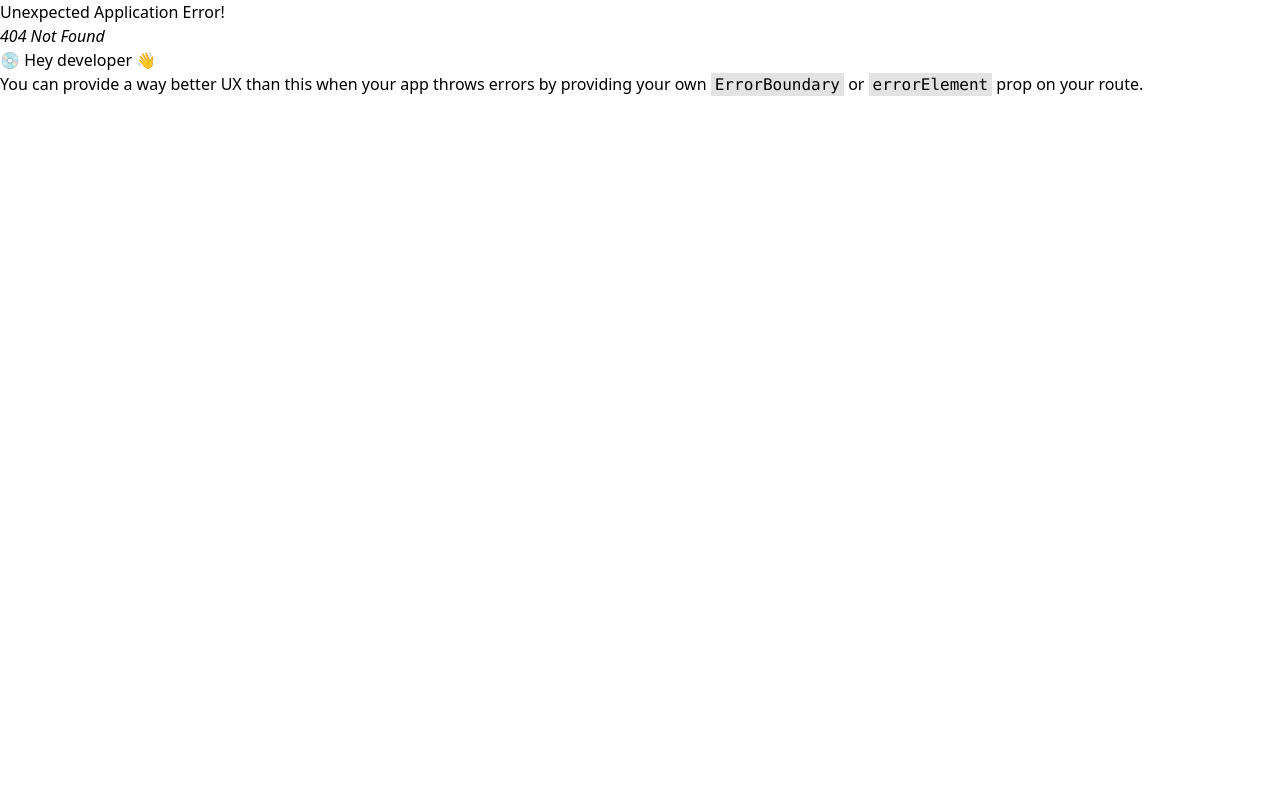
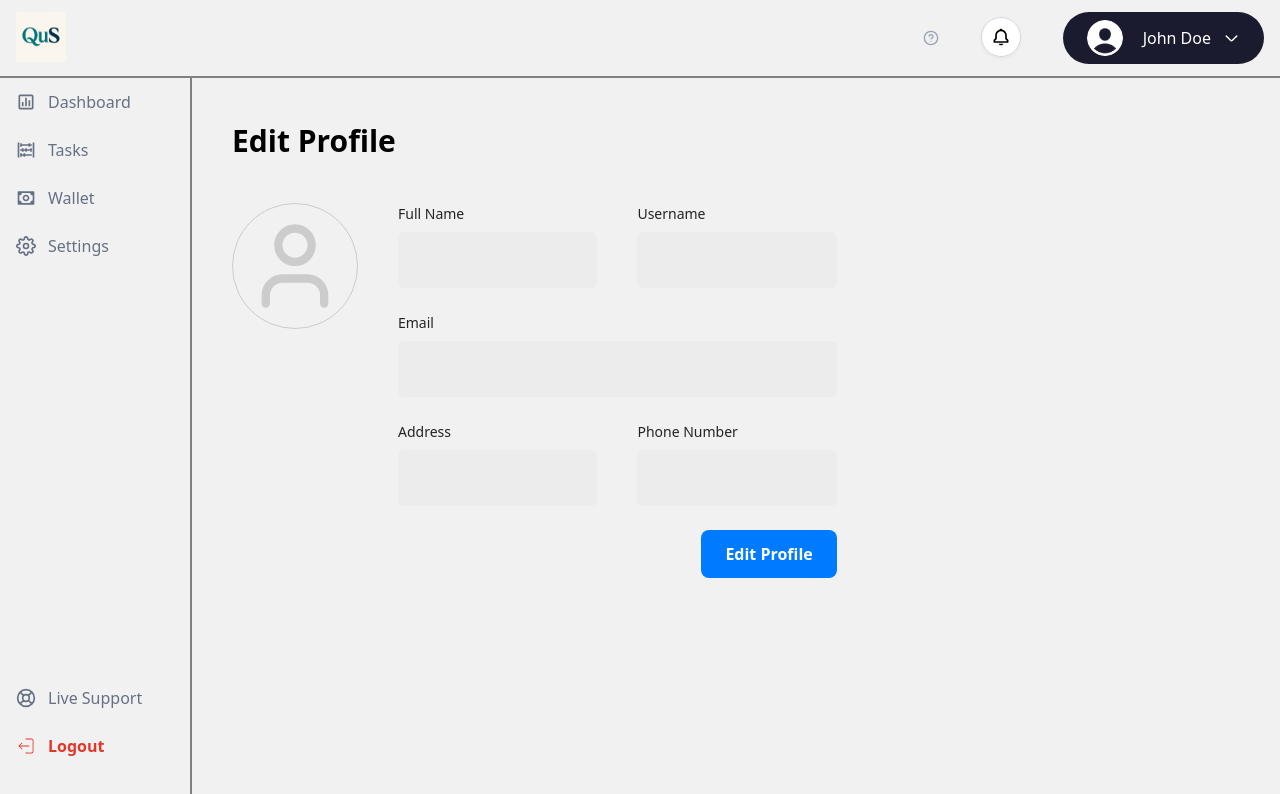
Before and after one commit to Frokesy/qus, a React (Vite) app: page /settings/edit-profile in a window 1280 px wide. Before the commit this address had no page. Shown: the top 794 px of the page. Built offline with nearby package versions, Linux system fonts and the light colour scheme.

Commit message:
designed edit profile page

```diff
--- a/src/App.tsx
+++ b/src/App.tsx
@@ -8,6 +8,7 @@ import Tasks from "./pages/tasks";
 import Settings from "./pages/settings";
 import Profile from "./pages/profile";
 import ChangePassword from "./pages/settings/change-password";
+import EditProfile from "./pages/settings/edit-profile";
 
 const App = () => {
   const router = createBrowserRouter([
@@ -19,6 +20,7 @@ const App = () => {
     { path: "/settings", element: <Settings /> },
     { path: "/profile", element: <Profile /> },
     { path: "/settings/change-password", element: <ChangePassword /> },
+    { path: "/settings/edit-profile", element: <EditProfile /> },
   ]);
 
   return (
--- a/src/pages/auth/signup/index.tsx
+++ b/src/pages/auth/signup/index.tsx
@@ -34,7 +34,7 @@ const Signup = () => {
 
         <div className="space-y-6 mt-6 lg:w-auto w-[100%]">
           <div className="flex flex-col space-y-2 lg:w-[25vw]">
-            <label htmlFor="email" className="text-[14px] text-[#232323]">
+            <label htmlFor="name" className="text-[14px] text-[#232323]">
               Full Name
             </label>
             <input
--- /dev/null
+++ b/src/pages/settings/edit-profile/index.tsx
@@ -0,0 +1,84 @@
+import { User } from "lucide-react";
+import MainContainer from "../../../components/containers/MainContainer";
+
+const EditProfile = () => {
+  return (
+    <MainContainer>
+      <h1 className="text-[30px] font-semibold">Edit Profile</h1>
+
+      <div className="flex space-x-10 w-[60%] mt-10">
+        <div className="flex items-start">
+          <div className="border border-[#ccc] p-3 rounded-full">
+            <User size={100} color="#ccc" />
+          </div>
+        </div>
+        <div className="space-y-6 w-[100%]">
+          <div className="flex justify-between space-x-10 w-[100%]">
+            <div className="flex flex-col space-y-2 lg:w-[50%]">
+              <label htmlFor="name" className="text-[14px] text-[#232323]">
+                Full Name
+              </label>
+              <input
+                type="text"
+                id="name"
+                className="outline-none bg-[#ececec] rounded-md p-4 w-full"
+              />
+            </div>
+            <div className="flex flex-col space-y-2 lg:w-[50%]">
+              <label htmlFor="username" className="text-[14px] text-[#232323]">
+                Username
+              </label>
+              <input
+                type="text"
+                id="username"
+                className="outline-none bg-[#ececec] rounded-md p-4 w-full"
+              />
+            </div>
+          </div>
+
+          <div className="flex flex-col space-y-2 lg:w-[100%]">
+            <label htmlFor="email" className="text-[14px] text-[#232323]">
+              Email
+            </label>
+            <input
+              type="email"
+              id="email"
+              className="outline-none bg-[#ececec] rounded-md p-4 w-full"
+            />
+          </div>
+
+          <div className="flex justify-between space-x-10">
+            <div className="flex flex-col space-y-2 lg:w-[50%]">
+              <label htmlFor="address" className="text-[14px] text-[#232323]">
+                Address
+              </label>
+              <input
+                type="text"
+                id="address"
+                className="outline-none bg-[#ececec] rounded-md p-4 w-full"
+              />
+            </div>
+            <div className="flex flex-col space-y-2 lg:w-[50%]">
+              <label htmlFor="phone" className="text-[14px] text-[#232323]">
+                Phone Number
+              </label>
+              <input
+                type="text"
+                id="phone"
+                className="outline-none bg-[#ececec] rounded-md p-4 w-full"
+              />
+            </div>
+          </div>
+
+          <div className="flex justify-end">
+            <button className="bg-[#007bff] text-white px-6 py-3 font-semibold rounded-lg">
+              Edit Profile
+            </button>
+          </div>
+        </div>
+      </div>
+    </MainContainer>
+  );
+};
+
+export default EditProfile;
--- a/src/pages/settings/index.tsx
+++ b/src/pages/settings/index.tsx
@@ -8,12 +8,15 @@ const Settings = () => {
       <h1 className="text-[30px] font-semibold">Settings</h1>
 
       <div className="space-y-4 w-[50%] mt-10">
-        <div className="flex items-center justify-between border-b-2 border-[#ccc] pb-4">
-          <span className="text-[16px]">Account Information</span>
+        <NavLink
+          to="/settings/edit-profile"
+          className="flex items-center justify-between border-b-2 border-[#ccc] pb-4"
+        >
+          <span className="text-[16px]">Edit Account Information</span>
           <div className="rotate-270">
             <CaretDown color="black" />
           </div>
-        </div>
+        </NavLink>
         <div className="flex items-center justify-between border-b-2 border-[#ccc] pb-4">
           <span className="text-[16px]">Update Payment Information</span>
           <div className="rotate-270">
```
